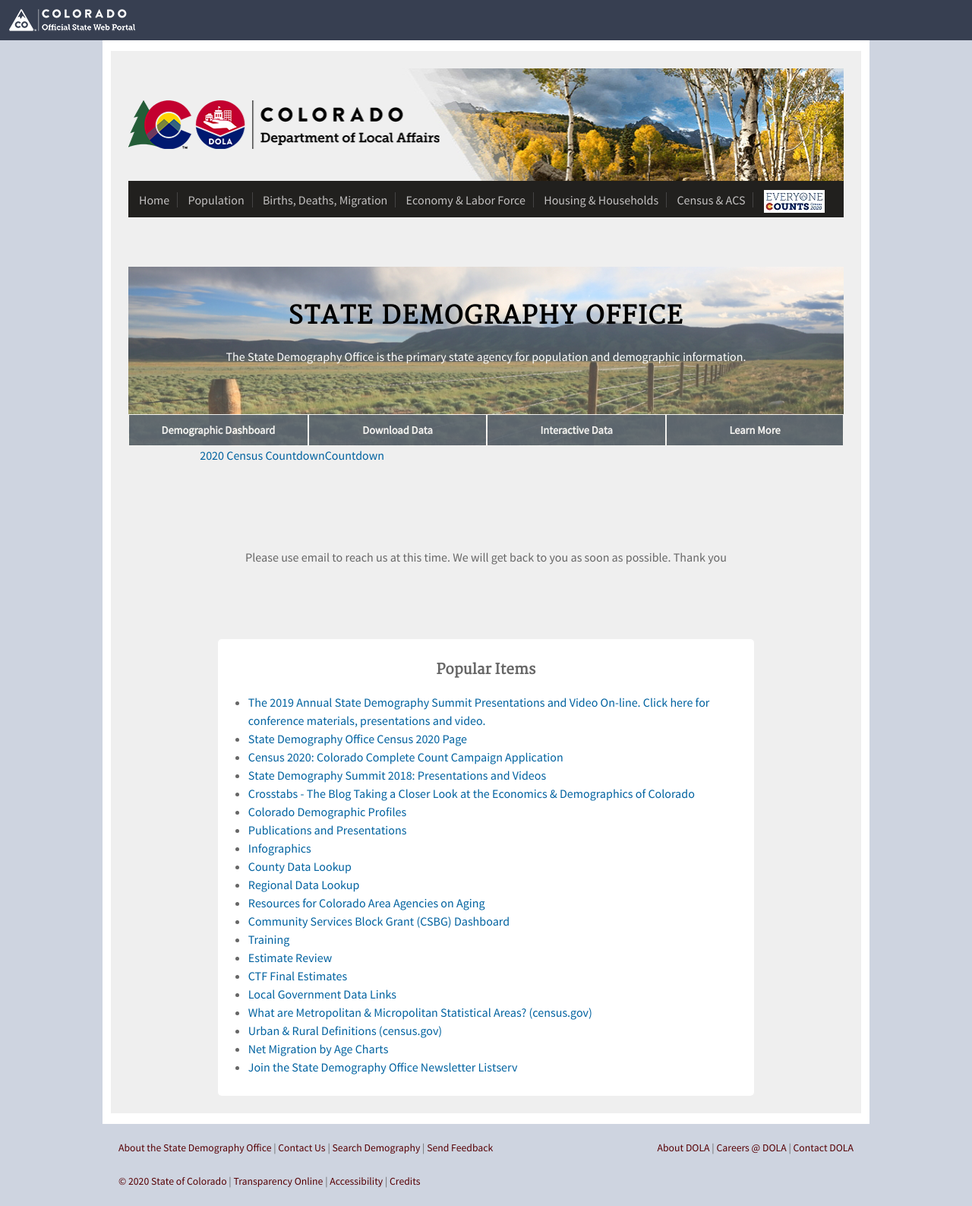
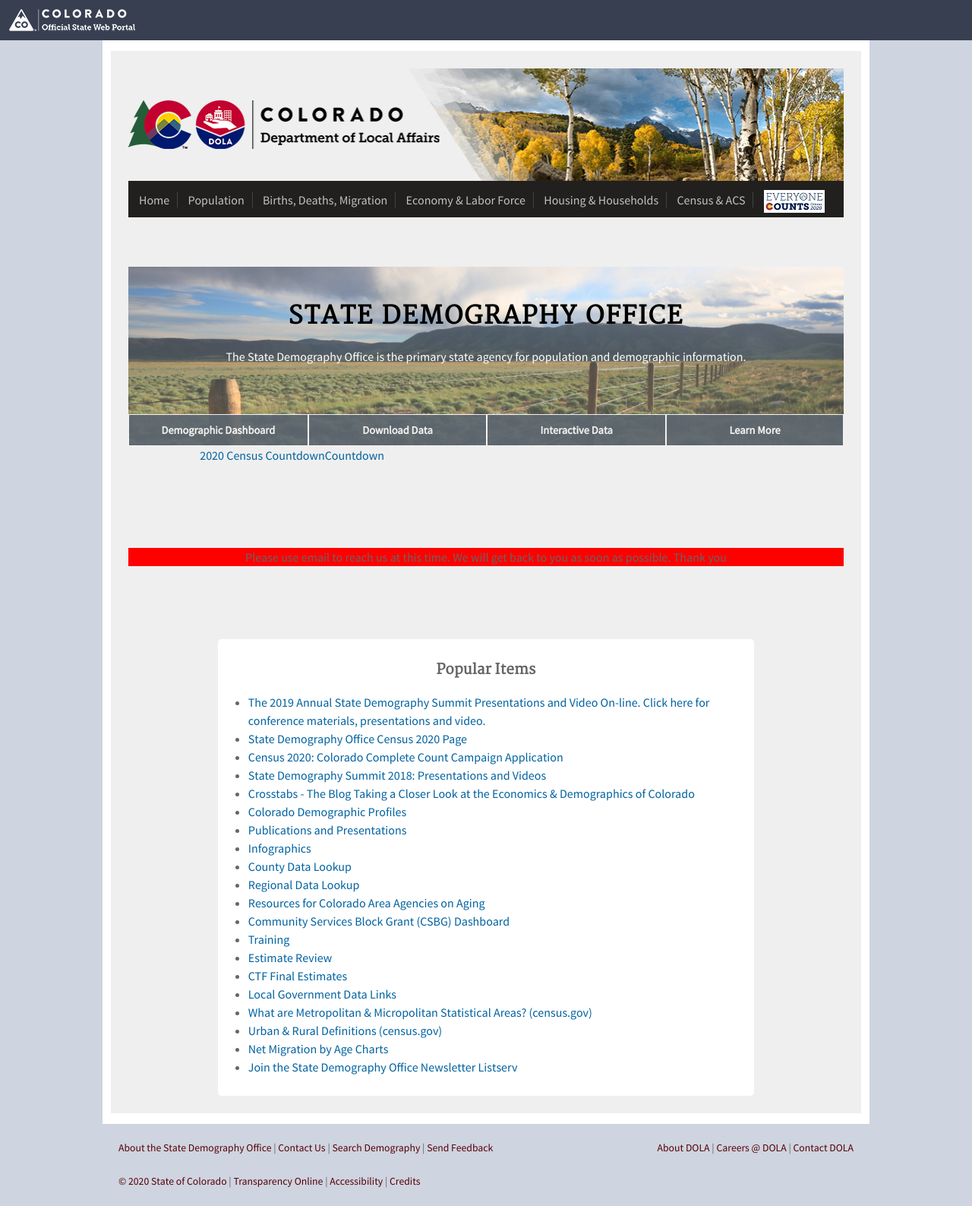
Before and after one commit to TBleess/Website_New, a Jekyll site: the page built from pages/0_Homepage_and_Footer_Links/index.md, in a window 1280 px wide. Shown: the whole page at 76% size. Built offline with Jekyll 4.4.1, drawn with Linux system fonts in a browser that asks for light colours.

Commit message:
Update _homepageHeader.html

```diff
--- a/_includes/_homepageHeader.html
+++ b/_includes/_homepageHeader.html
@@ -48,6 +48,6 @@
 </section>
 <div data-type="countdown" data-id="1764071" class="tickcounter" style="width: 80%; height: 80%; position: relative; margin: auto; padding-bottom: 10%"><a href="//www.tickcounter.com/countdown/1764071/2020-census-countdown" title="2020 Census Countdown">2020 Census Countdown</a><a href="//www.tickcounter.com/" title="Countdown">Countdown</a>
 </div>
-<div><p class="center" font color="red">Please use email to reach us at this time. We will get back to you as soon as possible. Thank you</p></div>
+<div style="background-color:red"><p class="center" font color="red">Please use email to reach us at this time. We will get back to you as soon as possible. Thank you</p></div>
 <script>(function(d, s, id) { var js, pjs = d.getElementsByTagName(s)[0]; if (d.getElementById(id)) return; js = d.createElement(s); js.id = id; js.src = "//www.tickcounter.com/static/js/loader.js"; pjs.parentNode.insertBefore(js, pjs); }(document, "script", "tickcounter-sdk"));</script>
 <br>
```
